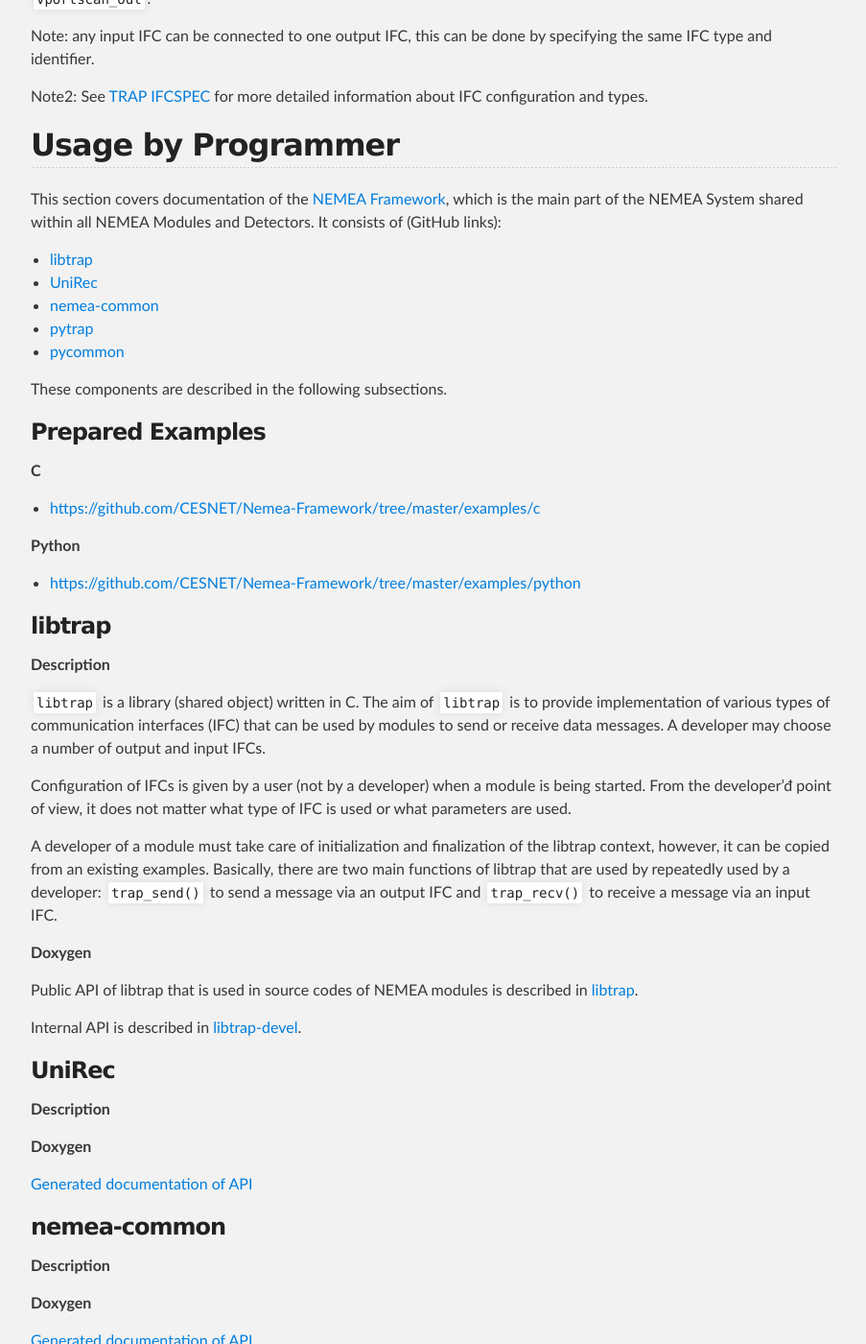
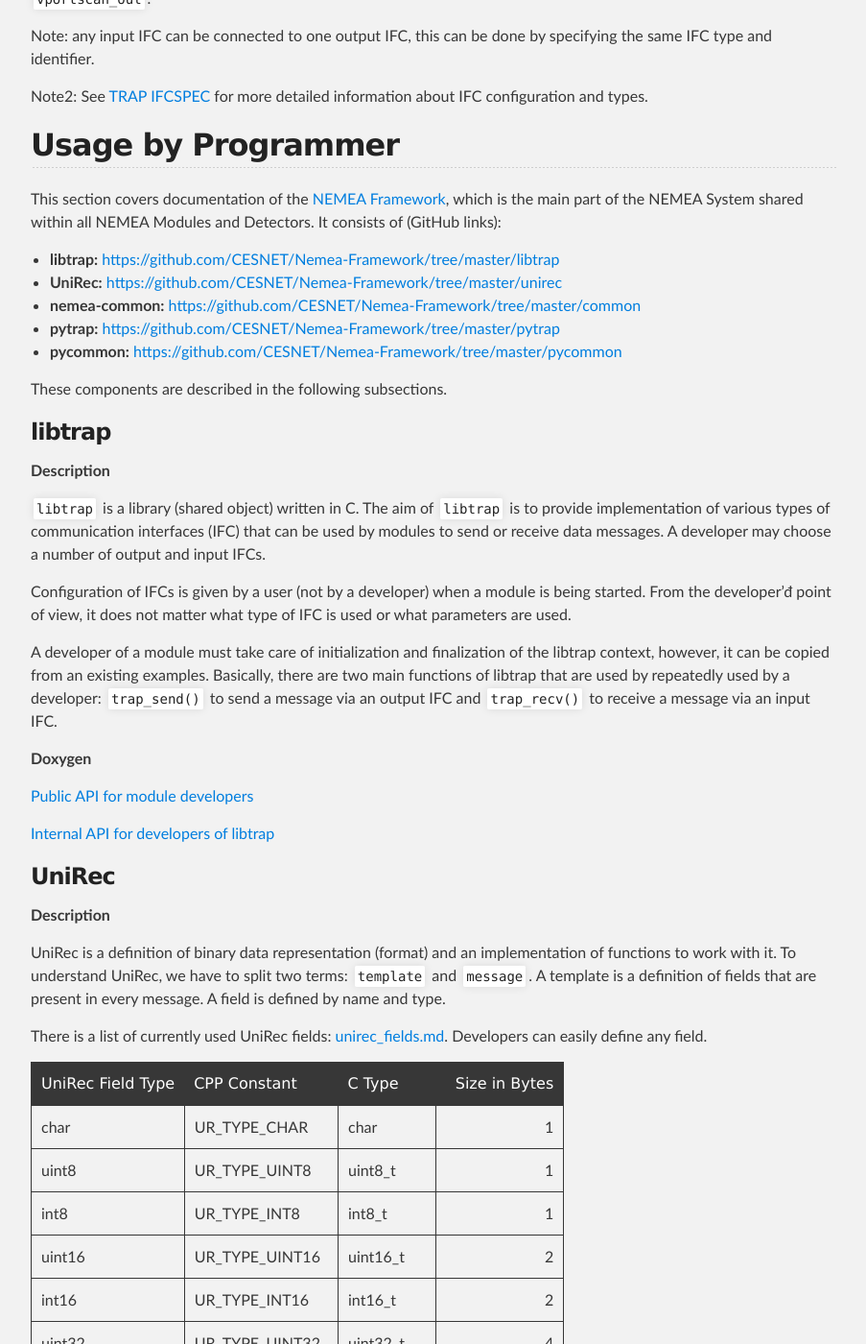
Before and after one commit to CESNET/Nemea, a Jekyll site: the page built from doc/index.md, in a window 1280 px wide and 1400 px high, scrolled down 1255 px. Shown: the whole window at 96% size, without its empty margins (188-1091 px from the left). Built offline with Jekyll 4.4.1, drawn with Linux system fonts in a browser that asks for light colours; nearby versions of some CDN libraries; some of the changed text lies outside the part shown.

Commit message:
updated doc/index

```diff
--- a/doc/index.md
+++ b/doc/index.md
@@ -70,23 +70,13 @@
 which is the main part of the NEMEA System shared within all NEMEA Modules and Detectors.
 It consists of (GitHub links):
 
-* [libtrap](https://github.com/CESNET/Nemea-Framework/tree/master/libtrap)
-* [UniRec](https://github.com/CESNET/Nemea-Framework/tree/master/unirec)
-* [nemea-common](https://github.com/CESNET/Nemea-Framework/tree/master/common)
-* [pytrap](https://github.com/CESNET/Nemea-Framework/tree/master/pytrap)
-* [pycommon](https://github.com/CESNET/Nemea-Framework/tree/master/pycommon)
+* **libtrap:**    [https://github.com/CESNET/Nemea-Framework/tree/master/libtrap](https://github.com/CESNET/Nemea-Framework/tree/master/libtrap)
+* **UniRec:**     [https://github.com/CESNET/Nemea-Framework/tree/master/unirec](https://github.com/CESNET/Nemea-Framework/tree/master/unirec)
+* **nemea-common:**     [https://github.com/CESNET/Nemea-Framework/tree/master/common](https://github.com/CESNET/Nemea-Framework/tree/master/common)
+* **pytrap:**     [https://github.com/CESNET/Nemea-Framework/tree/master/pytrap](https://github.com/CESNET/Nemea-Framework/tree/master/pytrap)
+* **pycommon:**      [https://github.com/CESNET/Nemea-Framework/tree/master/pycommon](https://github.com/CESNET/Nemea-Framework/tree/master/pycommon)
 
 These components are described in the following subsections.
-
-### Prepared Examples
-
-**C**
-
-* [https://github.com/CESNET/Nemea-Framework/tree/master/examples/c](https://github.com/CESNET/Nemea-Framework/tree/master/examples/c)
-
-**Python**
-
-* [https://github.com/CESNET/Nemea-Framework/tree/master/examples/python](https://github.com/CESNET/Nemea-Framework/tree/master/examples/python)
 
 ### libtrap
 
@@ -109,39 +99,71 @@
 
 **Doxygen**
 
-Public API of libtrap that is used in source codes of NEMEA modules is
-described in [libtrap](./libtrap/).
+[Public API for module developers](./libtrap/)
 
-Internal API is described in [libtrap-devel](./libtrap-devel/).
+[Internal API for developers of libtrap](./libtrap-devel/)
 
 ### UniRec
 
 **Description**
 
+UniRec is a definition of binary data representation (format) and an implementation
+of functions to work with it.
+To understand UniRec, we have to split two terms: `template` and `message`.
+A template is a definition of fields that are present in every message.
+A field is defined by name and type.
+
+There is a list of currently used UniRec fields: [unirec_fields.md](https://github.com/CESNET/Nemea/blob/master/unirec_fields.md).
+Developers can easily define any field.
+
+| UniRec Field Type | CPP Constant | C Type | Size in Bytes |
+| --------- | -------------- | ---------- | --:|
+| char      | UR_TYPE_CHAR   | char       |  1 |
+| uint8     | UR_TYPE_UINT8  | uint8_t    |  1 |
+| int8      | UR_TYPE_INT8   | int8_t     |  1 |
+| uint16    | UR_TYPE_UINT16 | uint16_t   |  2 |
+| int16     | UR_TYPE_INT16  | int16_t    |  2 |
+| uint32    | UR_TYPE_UINT32 | uint32_t   |  4 |
+| int32     | UR_TYPE_INT32  | int32_t    |  4 |
+| uint64    | UR_TYPE_UINT64 | uint64_t   |  8 |
+| int64     | UR_TYPE_INT64  | int64_t    |  8 |
+| float     | UR_TYPE_FLOAT  | float      |  4 |
+| double    | UR_TYPE_DOUBLE | double     |  8 |
+| ipaddr    | UR_TYPE_IP     | ip_addr_t  | 16 |
+| macaddr   | UR_TYPE_MAC    | mac_addr_t |  6 |
+| time      | UR_TYPE_TIME   | ur_time_t  |  8 |
+| string    | UR_TYPE_STRING | char       | -1 (variable size) |
+| bytes     | UR_TYPE_BYTES  | char       | -1 (variable size) |
 
 
 **Doxygen**
 
-[Generated documentation of API](/doc/unirec/)
+[Generated documentation of API for module developers](/doc/unirec/)
 
 ### nemea-common
 
 **Description**
 
+`nemea-common` is a collection of various functions and data structures
+that are generally useful in modules.  There are e.g. prefix tree, B+ tree,
+hashing functions, hash table, ...
+
 **Doxygen**
 
-[Generated documentation of API](/doc/nemea-common/)
+[Generated documentation of API for module developers](/doc/nemea-common/)
 
 ### pytrap
 
 **Description**
 
 `pytrap` is a native module for Python 2 and 3 that wraps API of `libtrap` and `UniRec`.
-It allows writting new NEMEA modules in the Python language.
+It allows writing new NEMEA modules in the Python language.
+
+Examples can be found at [https://github.com/CESNET/Nemea-Framework/tree/master/examples/python](https://github.com/CESNET/Nemea-Framework/tree/master/examples/python)
 
 **Docs**
 
-[Generated documentation of Python API](/doc/pytrap/)
+[Generated documentation of Python API for module developers](/doc/pytrap/)
 
 ### pycommon
 
```
Also changed, not shown: other parts of doc/index.md (+10 -0 lines).
